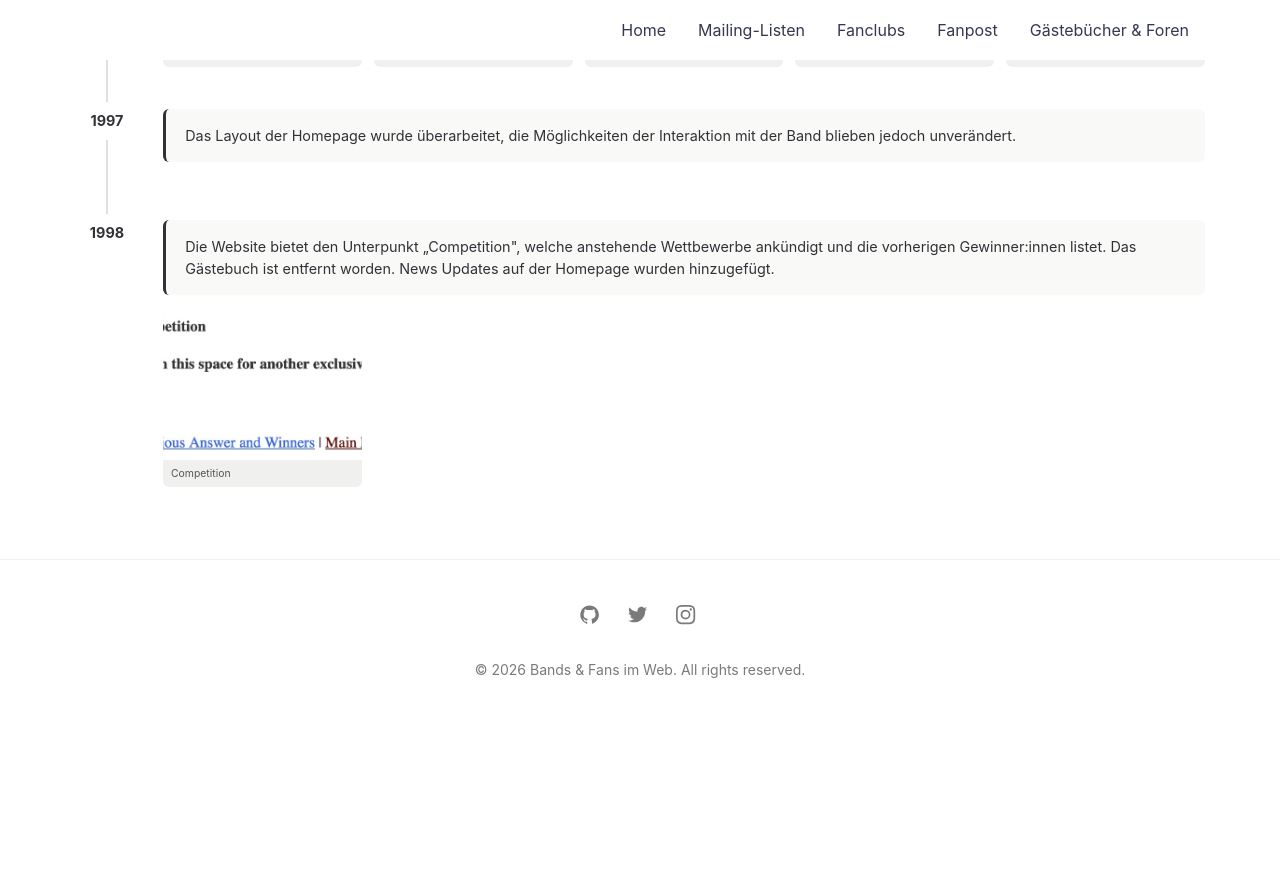
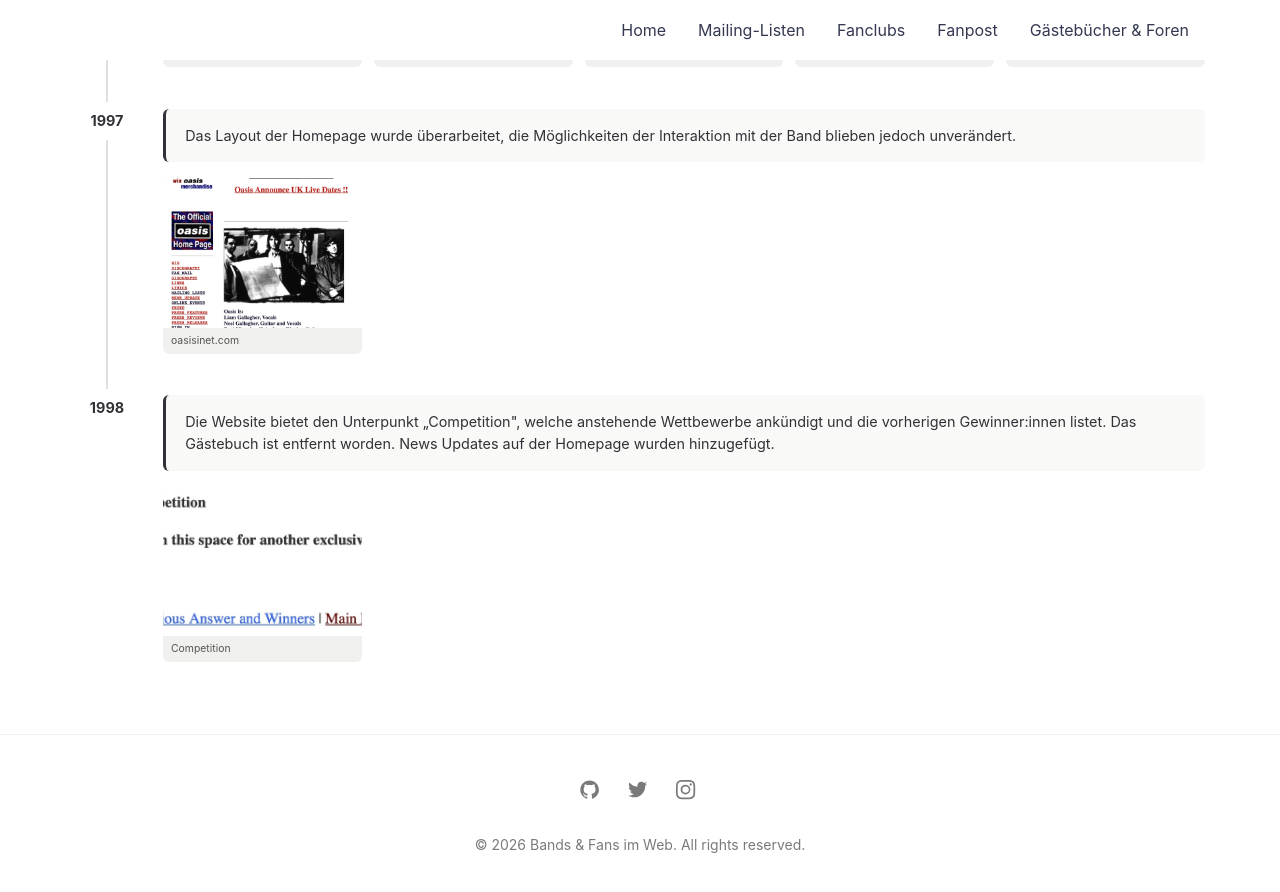
Before and after one commit to livklivk/Bands, a Jekyll site: the page built from _pages/bands/oasis.html, in a window 1280 px wide and 900 px high, scrolled down 885 px. Shown: the top 892 px of the window. Built offline with Jekyll 4.4.1, drawn with Linux system fonts in a browser that asks for light colours; before the commit the page ends 1610 px from its top, so only the background shows below that.

Commit message:
Oasis 1997: Homepage-Screenshot und Link zu oasisinet.com hinzugefügt
Co-Authored-By: Claude Sonnet 4.6 <noreply@anthropic.com>

```diff
--- a/_pages/bands/oasis.html
+++ b/_pages/bands/oasis.html
@@ -54,6 +54,12 @@ permalink: /bands/oasis/
     <div class="update">
       <p class="update__text">Das Layout der Homepage wurde überarbeitet, die Möglichkeiten der Interaktion mit der Band blieben jedoch unverändert.</p>
     </div>
+    <div class="screenshot-grid">
+      <a class="screenshot-item" href="https://web.archive.org/web/1997/http://www.oasisinet.com/" target="_blank" rel="noopener">
+        <img src="{{ '/assets/img/screenshots/oasis/1997/homepage.jpg' | relative_url }}" alt="Oasis Internet 1997">
+        <span class="screenshot-item__label">oasisinet.com</span>
+      </a>
+    </div>
   </div>
 </div>
 
```
Also changed, not shown: assets/img/screenshots/oasis/1997/homepage.jpg (added).
